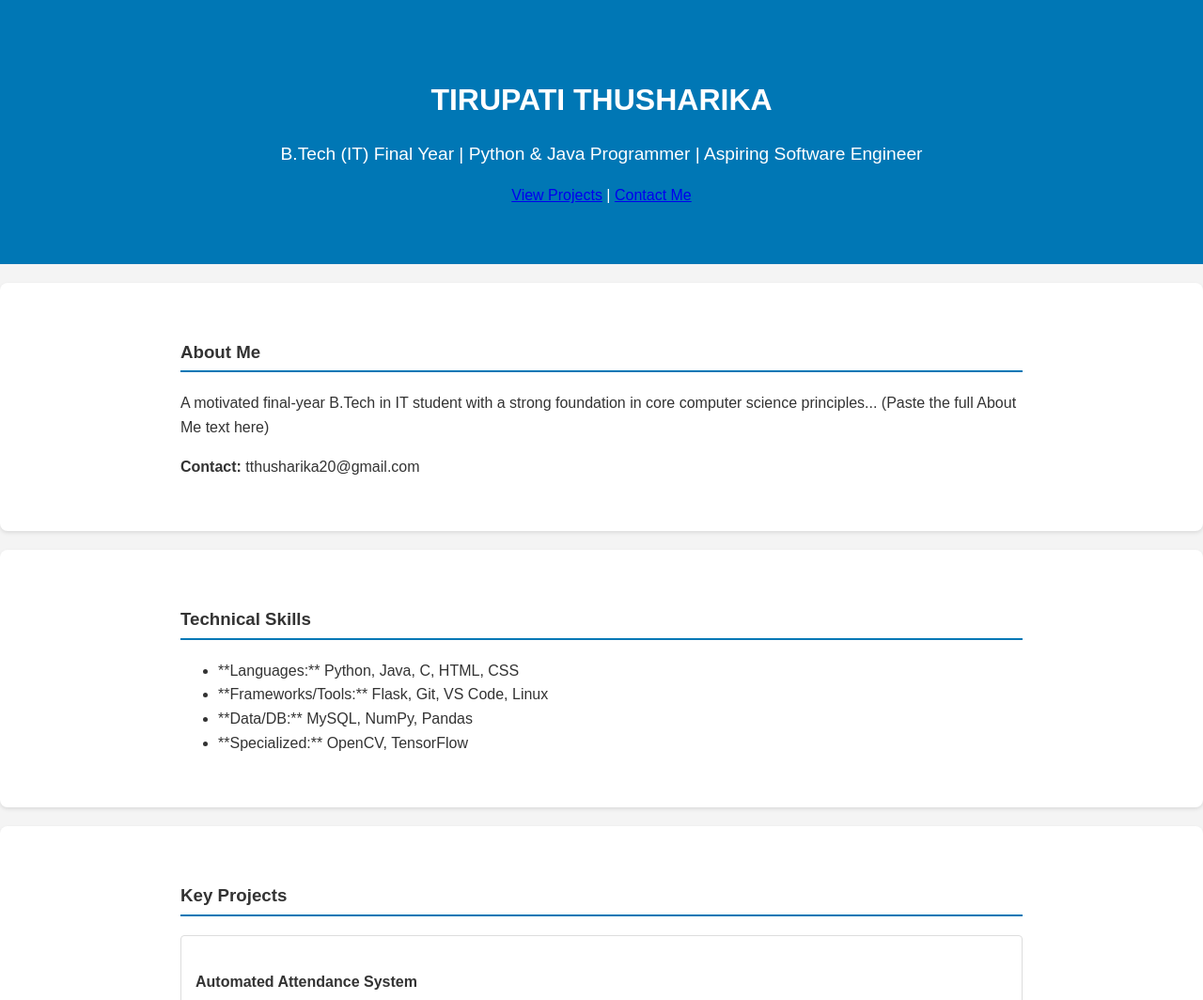
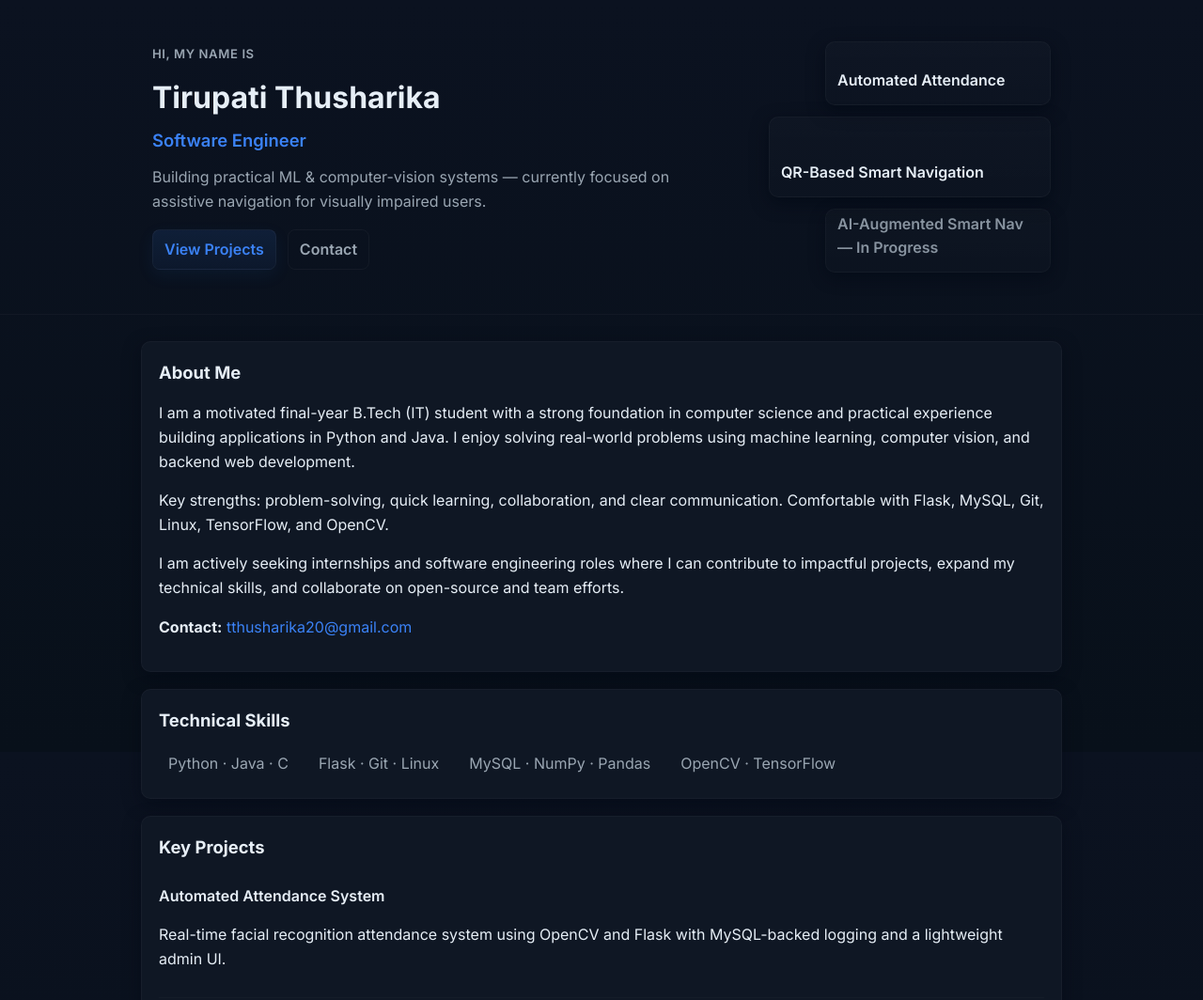
Before and after one commit to TirupatiThusharika/TirupatiThusharika.github.io, a plain HTML site: page index.html in a window 1280 px wide. Shown: the top 1064 px of the page at 94% size. Drawn offline with Linux system fonts and the light colour scheme.

Commit message:
Apply dark-navy blue theme, blue accent, Inter font, minimal layout

```diff
--- a/index.html
+++ b/index.html
@@ -1,44 +1,81 @@
 <!DOCTYPE html>
 <html lang="en">
 <head>
-    <meta charset="UTF-8">
-    <meta name="viewport" content="width=device-width, initial-scale=1.0">
-    <title>Tirupati Thusharika | Software Engineer</title>
-    <link rel="stylesheet" href="style.css"> </head>
+  <meta charset="utf-8" />
+  <meta name="viewport" content="width=device-width,initial-scale=1" />
+  <title>Tirupati Thusharika — Software Engineer</title>
+
+  <!-- Inter font -->
+  <link href="https://fonts.googleapis.com/css2?family=Inter:wght@300;400;600;700&display=swap" rel="stylesheet">
+
+  <link rel="stylesheet" href="style.css">
+</head>
 <body>
-    <header id="hero">
-        <h1>TIRUPATI THUSHARIKA</h1>
-        <h2>B.Tech (IT) Final Year | Python & Java Programmer | Aspiring Software Engineer</h2>
-        <a href="#projects">View Projects</a> | <a href="mailto:tthusharika20@gmail.com">Contact Me</a>
-    </header>
+  <header class="hero">
+    <div class="container">
+      <div class="hero-left">
+        <p class="eyebrow">Hi, my name is</p>
+        <h1 class="name">Tirupati Thusharika</h1>
+        <p class="role">Software Engineer</p>
+        <p class="tagline">Building practical ML & computer-vision systems — currently focused on assistive navigation for visually impaired users.</p>
+        <div class="ctas">
+          <a class="btn primary" href="#projects">View Projects</a>
+          <a class="btn ghost" href="mailto:tthusharika20@gmail.com">Contact</a>
+        </div>
+      </div>
 
-    <section id="about">
-        <h3>About Me</h3>
-        <p>A motivated final-year B.Tech in IT student with a strong foundation in core computer science principles... (Paste the full About Me text here)</p>
-        <p><strong>Contact:</strong> tthusharika20@gmail.com</p>
+      <aside class="hero-right" aria-hidden="true">
+        <div class="card small">Automated Attendance</div>
+        <div class="card medium">QR-Based Smart Navigation</div>
+        <div class="card small muted">AI-Augmented Smart Nav — In Progress</div>
+      </aside>
+    </div>
+  </header>
+
+  <main class="container main-content">
+    <section id="about" class="panel">
+      <h2>About Me</h2>
+      <p>I am a motivated final-year B.Tech (IT) student with a strong foundation in computer science and practical experience building applications in Python and Java. I enjoy solving real-world problems using machine learning, computer vision, and backend web development.</p>
+      <p>Key strengths: problem-solving, quick learning, collaboration, and clear communication. Comfortable with Flask, MySQL, Git, Linux, TensorFlow, and OpenCV.</p>
+      <p>I am actively seeking internships and software engineering roles where I can contribute to impactful projects, expand my technical skills, and collaborate on open-source and team efforts.</p>
+      <p><strong>Contact:</strong> <a href="mailto:tthusharika20@gmail.com">tthusharika20@gmail.com</a></p>
     </section>
 
-    <section id="skills">
-        <h3>Technical Skills</h3>
-        <ul>
-            <li>**Languages:** Python, Java, C, HTML, CSS</li>
-            <li>**Frameworks/Tools:** Flask, Git, VS Code, Linux</li>
-            <li>**Data/DB:** MySQL, NumPy, Pandas</li>
-            <li>**Specialized:** OpenCV, TensorFlow</li>
-        </ul>
+    <section id="skills" class="panel">
+      <h2>Technical Skills</h2>
+      <ul class="skills">
+        <li>Python · Java · C</li>
+        <li>Flask · Git · Linux</li>
+        <li>MySQL · NumPy · Pandas</li>
+        <li>OpenCV · TensorFlow</li>
+      </ul>
     </section>
 
-    <section id="projects">
-        <h3>Key Projects</h3>
-        <div class="project-item">
-            <h4>Automated Attendance System</h4>
-            <p>Designed and implemented a real-time facial recognition system using <strong>OpenCV</strong> and **Flask** to automate staff/student attendance... (Add details here)</p>
-            </div>
-        </section>
+    <section id="projects" class="panel">
+      <h2>Key Projects</h2>
 
-    <footer>
-        <p>&copy; 2026 Tirupati Thusharika</p>
-        <p>Connect: <a href="[Your LinkedIn URL]">LinkedIn</a> | <a href="[Your GitHub URL]">GitHub</a></p>
-    </footer>
+      <article class="project">
+        <h3>Automated Attendance System</h3>
+        <p>Real-time facial recognition attendance system using OpenCV and Flask with MySQL-backed logging and a lightweight admin UI.</p>
+      </article>
+
+      <article class="project">
+        <h3>QR-Based Smart Navigation System</h3>
+        <p>Mobile-friendly system using QR codes for location-aware navigation and contextual routing, backend in Flask + MySQL.</p>
+      </article>
+
+      <article class="project">
+        <h3>AI-Augmented Smart Navigation for Visually Impaired <span class="tag in-progress">In Progress</span></h3>
+        <p>Assistive navigation combining object detection, voice guidance and semantic understanding. Tech: TensorFlow/PyTorch, OpenCV, on-device inference.</p>
+      </article>
+    </section>
+  </main>
+
+  <footer class="site-footer">
+    <div class="container footer-inner">
+      <p>&copy; 2026 Tirupati Thusharika</p>
+      <p class="links">Connect: <a href="https://www.linkedin.com/in/thusharika-tirupati-a4519a2bb">LinkedIn</a> · <a href="https://github.com/TirupatiThusharika">GitHub</a></p>
+    </div>
+  </footer>
 </body>
 </html>
--- a/style.css
+++ b/style.css
@@ -1,46 +1,166 @@
-body {
-    font-family: Arial, sans-serif;
-    line-height: 1.6;
-    margin: 0;
-    padding: 0;
-    background-color: #f4f4f4;
-    color: #333;
+/* style.css
+   Theme: Dark Navy
+   Accent: Blue
+   Font: Inter
+   Style: Minimal, clean, GitHub-like
+*/
+
+:root{
+  --bg: #0b1220;            /* dark navy */
+  --panel: #0f1724;         /* slightly lighter panel */
+  --muted-panel: #0b1624;
+  --text: #e6eef6;          /* light text */
+  --muted: #9aa6b2;         /* muted text */
+  --accent: #3b82f6;        /* blue accent (GitHub-like) */
+  --accent-2: #2b6fd6;
+  --radius: 10px;
+  --shadow: 0 6px 18px rgba(2,8,20,0.6);
+  --container-width: 980px;
 }
-header {
-    background-color: #0077b5;
-    color: white;
-    padding: 60px 20px;
-    text-align: center;
+
+*{box-sizing:border-box}
+html,body{height:100%}
+body{
+  margin:0;
+  font-family: "Inter", system-ui, -apple-system, "Segoe UI", Roboto, "Helvetica Neue", Arial;
+  background: linear-gradient(180deg, var(--bg) 0%, #08101a 100%);
+  color:var(--text);
+  -webkit-font-smoothing:antialiased;
+  -moz-osx-font-smoothing:grayscale;
+  line-height:1.6;
 }
-header h1 {
-    margin-bottom: 5px;
+
+/* layout */
+.container{
+  width: calc(100% - 48px);
+  max-width: var(--container-width);
+  margin: 0 auto;
+  padding: 0 12px;
 }
-header h2 {
-    font-weight: normal;
-    font-size: 1.2em;
+
+/* HERO */
+.hero{
+  padding: 44px 0;
+  border-bottom: 1px solid rgba(255,255,255,0.03);
 }
-section {
-    padding: 40px 15%;
-    margin: 20px auto;
-    background: white;
-    border-radius: 8px;
-    box-shadow: 0 2px 4px rgba(0,0,0,0.1);
+.hero .container{
+  display: grid;
+  grid-template-columns: 1fr 320px;
+  gap: 28px;
+  align-items: center;
 }
-h3 {
-    border-bottom: 2px solid #0077b5;
-    padding-bottom: 5px;
-    margin-bottom: 20px;
+
+/* left */
+.eyebrow{
+  margin:0 0 10px 0;
+  color:var(--muted);
+  font-weight:600;
+  font-size:0.82rem;
+  letter-spacing:0.6px;
+  text-transform:uppercase;
 }
-.project-item {
-    margin-bottom: 20px;
-    padding: 15px;
-    border: 1px solid #ddd;
-    border-radius: 4px;
+.name{
+  margin:0 0 6px 0;
+  font-size:2rem;
+  font-weight:700;
+  color:var(--text);
 }
-footer {
-    text-align: center;
-    padding: 20px;
-    background-color: #333;
-    color: white;
-    margin-top: 20px;
+.role{
+  margin:0 0 12px 0;
+  color:var(--accent);
+  font-weight:600;
+  font-size:1.15rem;
 }
+.tagline{
+  margin:0 0 16px 0;
+  color:var(--muted);
+  max-width:58ch;
+}
+
+/* CTAs */
+.ctas{ display:flex; gap:12px; align-items:center; flex-wrap:wrap; }
+.btn{
+  display:inline-block;
+  padding:8px 12px;
+  border-radius:8px;
+  font-weight:600;
+  text-decoration:none;
+  color:var(--text);
+  border: 1px solid rgba(255,255,255,0.04);
+}
+.btn.primary{
+  background: linear-gradient(180deg, rgba(59,130,246,0.12), rgba(43,111,214,0.08));
+  color: var(--accent);
+  box-shadow: 0 6px 18px rgba(43,111,214,0.08);
+}
+.btn.ghost{
+  background: transparent;
+  color: var(--muted);
+}
+
+/* hero-right cards (minimal, stacked) */
+.hero-right{ display:flex; flex-direction:column; gap:12px; align-items:flex-end; }
+.card{
+  width: 280px;
+  height:78px;
+  border-radius:10px;
+  background: linear-gradient(180deg, rgba(255,255,255,0.02), rgba(255,255,255,0.01));
+  border: 1px solid rgba(255,255,255,0.03);
+  padding:12px;
+  display:flex;
+  align-items:flex-end;
+  justify-content:flex-start;
+  font-weight:600;
+  color:var(--text);
+  box-shadow: var(--shadow);
+  transition: transform .22s ease, box-shadow .22s ease;
+}
+.card.small{ width:240px; height:68px; }
+.card.medium{ width:300px; height:86px; }
+.card.muted{ opacity:0.88; color:var(--muted); }
+
+/* panels / main content */
+.main-content{ padding: 28px 0; display:flex; flex-direction:column; gap:18px; }
+.panel{
+  background: var(--panel);
+  border-radius: 10px;
+  padding: 18px;
+  border: 1px solid rgba(255,255,255,0.03);
+  box-shadow: 0 6px 18px rgba(2,8,20,0.5);
+}
+.panel h2{ margin:0 0 12px 0; color:var(--text); font-size:1.15rem; }
+
+/* skills */
+.skills{ list-style:none; margin:0; padding:0; display:flex; gap:12px; flex-wrap:wrap; color:var(--muted); }
+.skills li{ background: transparent; padding:6px 10px; border-radius:8px; font-weight:500; }
+
+/* projects */
+.project{ padding:12px 0; border-top: 1px solid rgba(255,255,255,0.02); }
+.project:first-of-type{ border-top: none; }
+.project h3{ margin:0 0 6px 0; color:var(--text); font-size:1rem; font-weight:600; }
+.tag{ font-size:0.78rem; padding:3px 8px; border-radius:8px; background: rgba(255,255,255,0.02); color:var(--muted); }
+
+/* footer */
+.site-footer{ padding:18px 0 40px 0; color:var(--muted); border-top: 1px solid rgba(255,255,255,0.03); }
+.footer-inner{ display:flex; justify-content:space-between; align-items:center; gap:12px; flex-wrap:wrap; }
+
+/* links */
+a{ color: var(--accent); text-decoration: none; }
+a:hover{ color: var(--accent-2); text-decoration: underline; }
+
+/* subtle interactions */
+.card:hover{ transform: translateY(-6px); box-shadow: 0 18px 42px rgba(2,8,20,0.6); }
+.btn.primary:hover{ transform: translateY(-3px); }
+
+/* responsiveness */
+@media (max-width:980px){
+  .hero .container{ grid-template-columns: 1fr; }
+  .hero-right{ flex-direction:row; justify-content:center; align-items:center; gap:10px; margin-top:12px; }
+  .card{ width: 180px; height:64px; }
+  .container{ width: calc(100% - 32px); }
+}
+
+/* accessibility: respect reduced motion */
+@media (prefers-reduced-motion: reduce){
+  *{ transition: none !important; animation: none !important; transform: none !important; }
+}
```
